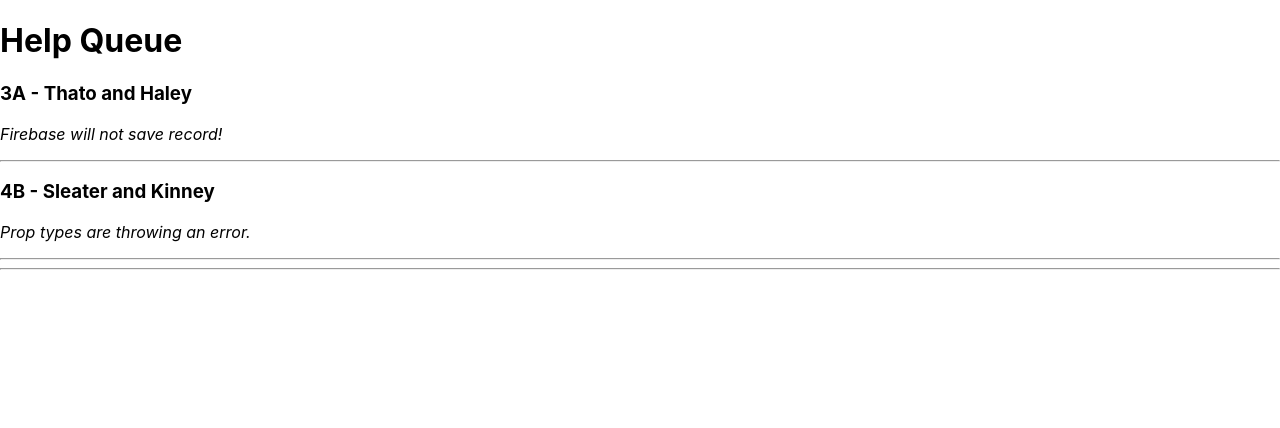
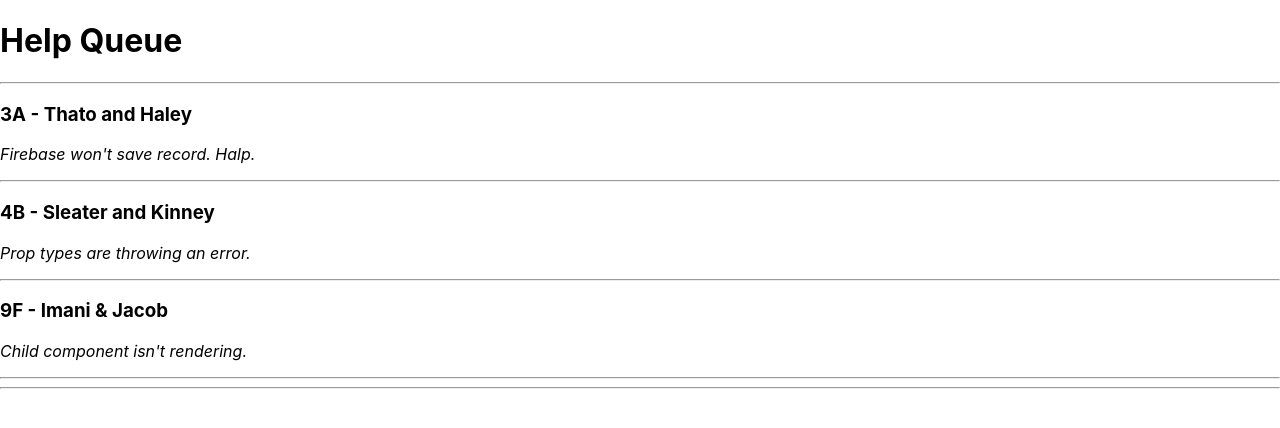
Before and after one commit to ayohana/help-queue, a React (Create React App) app: page / in a window 1280 px wide. Shown: the top 428 px of the page. Built offline with nearby package versions, Linux system fonts and the light colour scheme.

Commit message:
Add array looping in JSX to TicketList

```diff
--- a/src/components/TicketList.js
+++ b/src/components/TicketList.js
@@ -1,21 +1,40 @@
 import React from "react";
 import Ticket from "./Ticket";
+
+const masterTicketList = [
+  {
+    names: 'Thato and Haley',
+    location: '3A',
+    issue: 'Firebase won\'t save record. Halp.'
+  },
+  {
+    names: 'Sleater and Kinney',
+    location: '4B',
+    issue: 'Prop types are throwing an error.'
+  },
+  {
+    names: 'Imani & Jacob',
+    location: '9F',
+    issue: 'Child component isn\'t rendering.'
+  }
+];
 
 function TicketList(){
   return (
     <React.Fragment>
-      <Ticket
-        location="3A"
-        names="Thato and Haley"
-        issue="Firebase will not save record!"/>
-      <Ticket
-        location="4B"
-        names="Sleater and Kinney"
-        issue="Prop types are throwing an error."/>
+      <hr/>
+      {masterTicketList.map((ticket, index) =>
+        <Ticket names={ticket.names}
+          location={ticket.location}
+          issue={ticket.issue}
+          key={index}/>
+      )}
     </React.Fragment>
   );
 }
 
-// Our ticket list just needs to have a list of tickets.
+// Why bother to include the index and create a unique key value? If we don't, our code will run correctly but we'll get the following error in the console: Warning: Each child in an array or iterator should have a unique "key" prop. This error is pretty clear. Each ticket should have a unique "key" prop.
+
+// Our tickets don't have a unique ID value (at least not yet), which is why we are using the item's array index for now. If our tickets already had unique IDs, we wouldn't need to pass in index as an argument to map() - we'd just use the unique IDs as keys. The keys just need to be unique so React can manage reconciliation effectively.
 
 export default TicketList;
```
